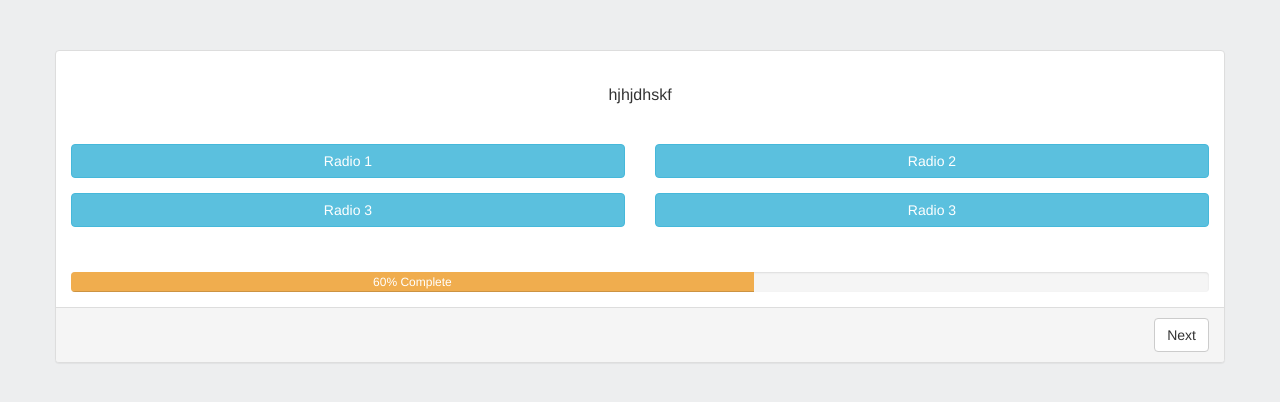
After one commit to hamidgh83/onlinequiz, a PHP site: template src/View/index/quiz.php in a window 1280 px wide. The commit adds this page. Shown: the top 402 px of the page. Run offline with PHP 8.4, Linux system fonts and the light colour scheme; the template is opened without the code that fills it, so the values that code supplies are empty; some libraries are stand-ins or nearby versions.

Commit message:
Design questions view pages

```diff
--- /dev/null
+++ b/src/Assets/css/style.css
@@ -0,0 +1,23 @@
+body {
+    background-color: #edeeef;
+}
+
+.content-wraper {
+    margin-top: 50px;
+}
+
+.progress {
+    margin-top: 30px;
+    margin-bottom: 0;
+}
+
+.question h1 {
+    text-align: center;
+    font-weight: normal;
+    font-size: 12pt;
+    padding: 0 0 30px;
+}
+
+.answers [class*=col-] {
+    margin-bottom: 15px;
+}
--- a/src/Assets/package.json
+++ b/src/Assets/package.json
@@ -9,6 +9,7 @@
   "author": "Hamid Ghorashi",
   "license": "ISC",
   "dependencies": {
-    "bootstrap": "^3.3.7"
+    "bootstrap": "^3.3.7",
+    "jquery": "^3.3.1"
   }
 }
--- /dev/null
+++ b/src/View/index/quiz.php
@@ -0,0 +1,50 @@
+
+<section class="row">
+  <section class="panel panel-default">
+    <section class="panel-body">
+      <article class="question row">
+        <div class="col-md-12">
+          <h1>hjhjdhskf</h1>
+        </div>
+      </article>
+
+      <article class="answers row">
+        <div data-toggle="buttons" class="col-md-6 col-sm-12">
+          <label class="btn btn-info btn-block">
+            <input type="radio" name="options" id="option1"> Radio 1
+          </label>
+        </div>
+        <div data-toggle="buttons" class="col-md-6 col-sm-12">
+          <label class="btn btn-info btn-block">
+            <input type="radio" name="options" id="option2"> Radio 2
+          </label>
+        </div>
+        <div data-toggle="buttons" class="col-md-6 col-sm-12">
+          <label class="btn btn-info btn-block">
+            <input type="radio" name="options" id="option3"> Radio 3
+          </label>
+        </div>
+        <div data-toggle="buttons" class="col-md-6 col-sm-12">
+          <label class="btn btn-info btn-block">
+            <input type="radio" name="options" id="option3"> Radio 3
+          </label>
+        </div>
+      </article>
+
+      <article class="row">
+        <div class="col-md-12">
+          <div class="progress">
+            <div class="progress-bar progress-bar-warning" role="progressbar" aria-valuenow="60"
+            aria-valuemin="0" aria-valuemax="100" style="width:60%">
+              60% Complete
+            </div>
+          </div>
+        </div>
+      </article>
+    </section>
+
+    <section class="panel-footer text-right">
+      <button type="button" id="btnSave" class="btn btn-default">Next</button>
+    </section>
+  </section>
+</section>
--- a/src/View/template/default.php
+++ b/src/View/template/default.php
@@ -5,12 +5,18 @@
         <title>Online Quiz</title>
         <meta name="This is a simple MVC application to generate an online quiz" content="">
         <meta name="viewport" content="width=device-width, initial-scale=1">
-        <link rel="stylesheet" href="Assets/node_modules/bootstrap/dist/css/bootstrap.min.css">
+        <link rel="stylesheet" href="Assets/node_modules/bootstrap/dist/css/bootstrap.min.css" />
+        <link rel="stylesheet" href="Assets/css/style.css" />
     </head>
     <body>
 
-        <?php echo $content ?>
+        <section class="container">
+            <article class="content-wraper">
+                <?php echo $content ?>
+            </article>
+        </section>
 
-        <script type="text/javascript" src="Assets/node_modules/bootstrap/dist/js/bootstrap.min.js">
+        <script type="text/javascript" src="Assets/node_modules/jquery/dist/jquery.min.js" />
+        <script type="text/javascript" src="Assets/node_modules/bootstrap/dist/js/bootstrap.min.js" />
     </body>
 </html>
```
